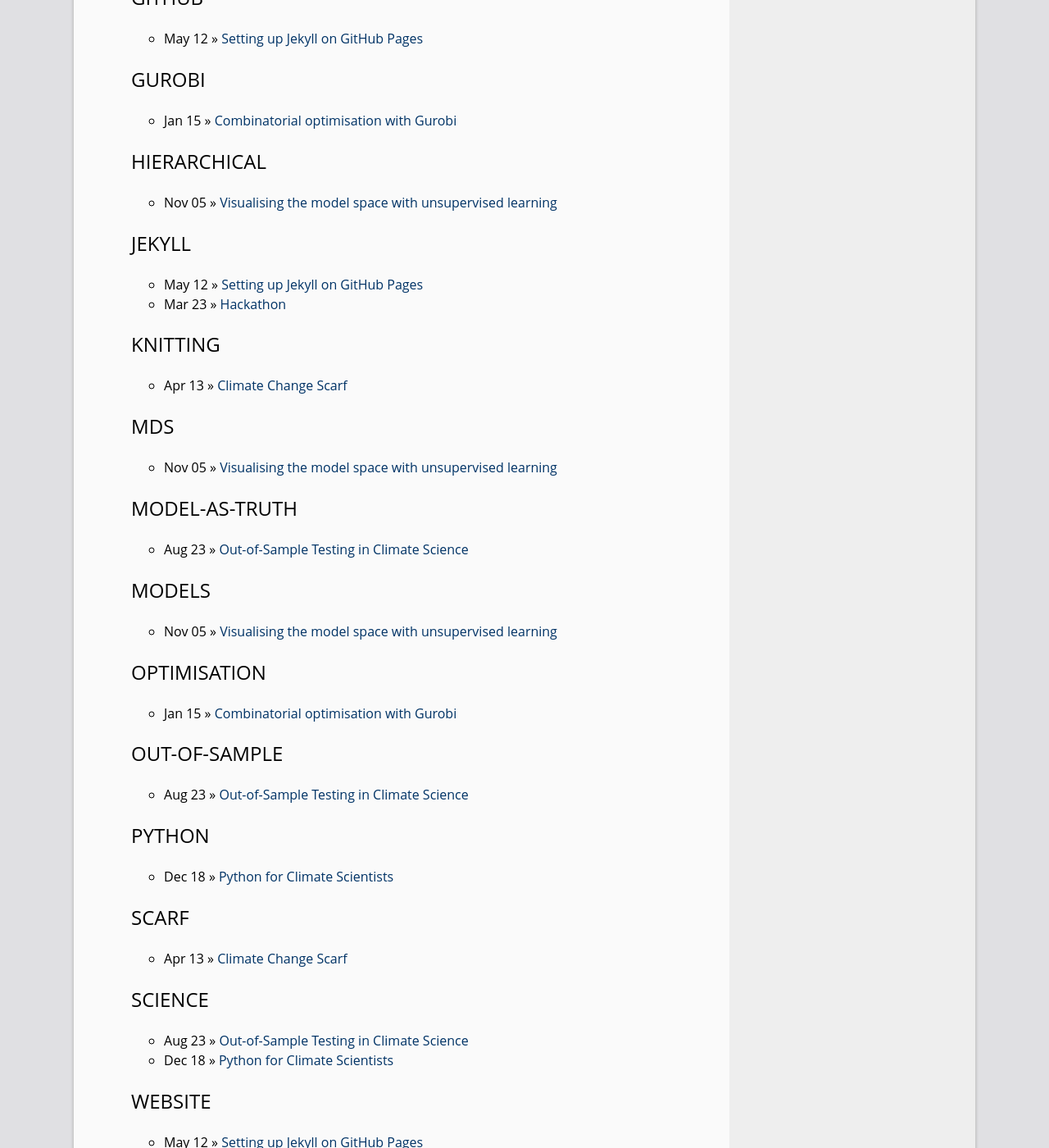
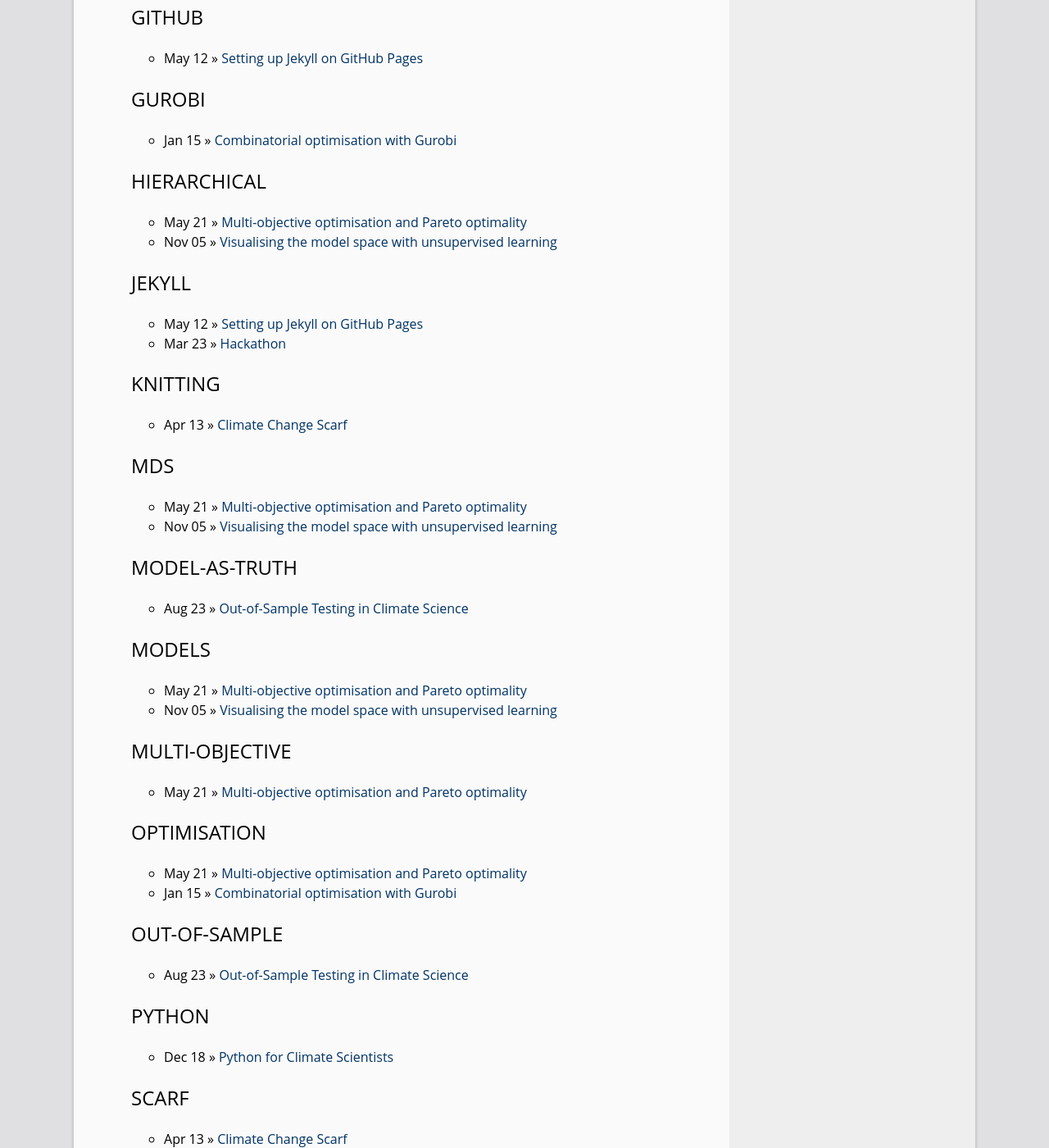
Before and after one commit to oliverangelil/oliverangelil.github.io, a Jekyll site: the page built from category.html, in a window 1280 px wide and 1400 px high, scrolled down 696 px. Shown: the whole window at 82% size. Built offline with Jekyll 4.4.1, drawn with Linux system fonts in a browser that asks for light colours; some of the changed lines change nothing that is shown; some of the changed text lies outside the part shown.

Commit message:
add pareto post

```diff
--- a/_posts/2018-05-21-Pareto.md
+++ b/_posts/2018-05-21-Pareto.md
@@ -1,17 +1,25 @@
 ---
 layout: post
-title:  "Pareto optimality"
+title:  "Multi-objective optimisation and Pareto optimality"
 date:   2018-05-21 10:12:54
-categories: mds models hierarchical clustering
+categories: mds models hierarchical clustering multi-objective optimisation
 permalink: /posts/7
 image: "https://github.com/nherger/nherger.github.io/blob/master/photos/Pareto_banner.png?raw=true"
-published: false
 ---
 
-abc
+Often, we are interested in optimising across multiple objective functions simultaneously.
 
 <!--more-->
 
-abcdef
+Multi-objective optimisation is applied in many fields of science and I have most recently applied it in the area of climate science to be able to better constrain end-of-century Australian precipitation change using multiple climate models (manuscript is currently under review).
 
-Code on [GitHub](https://github.com/nherger/VisualisingModelSpace/blob/master/ParetoFront.py)
+To better illustrate the idea, let us consider the following scenario. Imagine your goal is to purchase an apartment. On the one hand, your goal is to minimise the cost of the apartment (compared to apartments with the same number of rooms). Cheaper apartments are usually found in suburbs further away from the city centre. On the other hand, you still want to be close to work, which is located in the city centre. One could imagine a third constraint being that we want to minimise traffic noise which can be heard from within the apartment. This is an example of a multi-objective optimisation problem involving three objectives. For this problem, there is no single solution that simultaneously optimises each objective. There is a trade-off between them.
+
+This problem is illustrated in the figure below:
+![Pareto optimality](https://github.com/nherger/nherger.github.io/blob/master/photos/ParetoOptimality.png?raw=true)
+
+Here, we have two objective functions (e.g. cost of the apartment, and distance from the city centre), both of which we want to minimise. Each dot in this figure represents a separate apartment which is for sale. A "perfect" apartment would be located in the bottom left corner of the plot. Unfortunately, such an apartment does not exist. If we only care about minimising the cost of the apartment, we end up with the apartment in the top left corner. This is the solution to the single-objective optimisation problem. If we on the other hand only care about minimising the distance from the city centre, then we would end up with the apartment in the bottom right corner. However, as we are interested in optimising for both objective functions at the same time, we end up with a range of "good" solutions. With multi-objective optimisation there is no longer a single best solution as we end up with apartments part of the *Pareto front* (red curve on figure). An apartment is *Pareto optimal* (and therefore part of the Pareto front), if it is impossible to improve on one of the objective functions without degrading the other one.
+
+It is theoretically possible to simply sum up the individual objective functions by scalarising the individual terms (assigning weights). However, the choice of parameters of the scalarisation is unfortunately often subjective.
+
+You can read up more about methods to find solutions to multi-objective optimisation problems [here](https://en.wikipedia.org/wiki/Multi-objective_optimization#A_posteriori_methods). I created a sample Python script which finds the Pareto front within a high-dimensional space on my [GitHub repo](https://github.com/nherger/VisualisingModelSpace/blob/master/ParetoFront.py).
```
